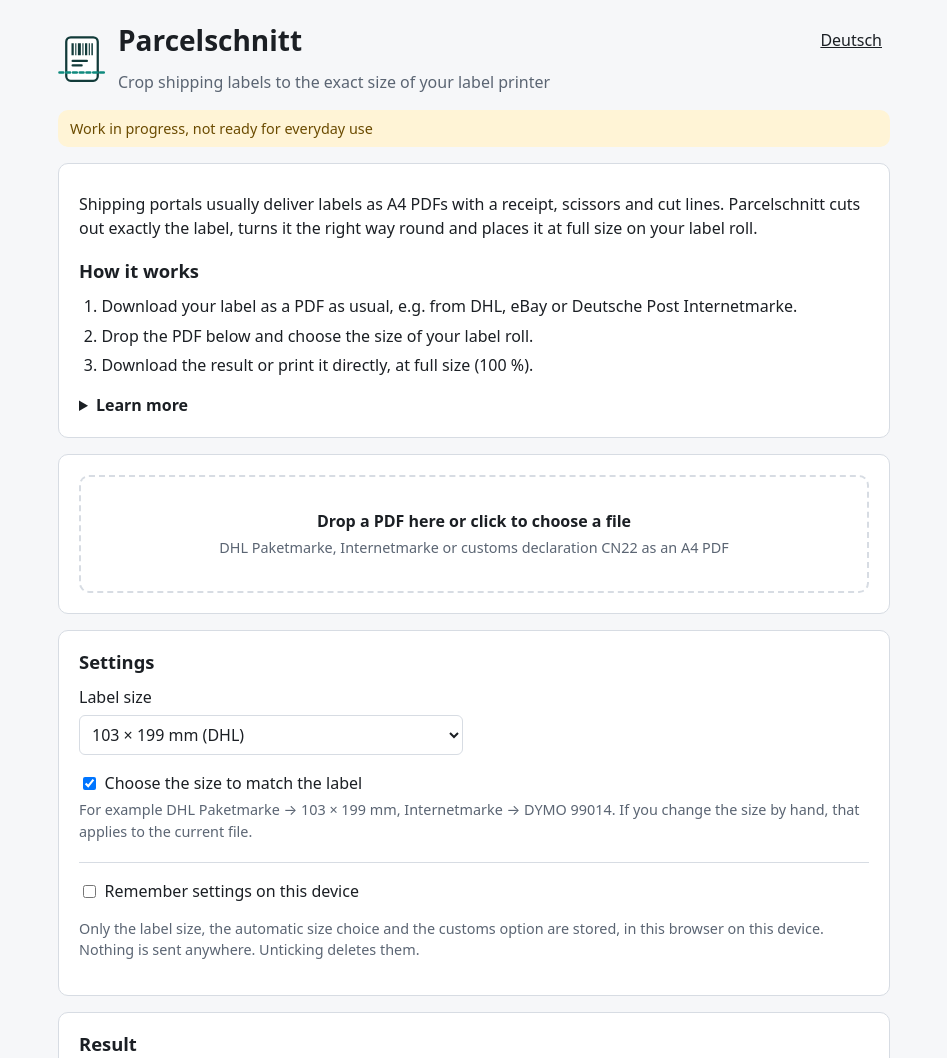
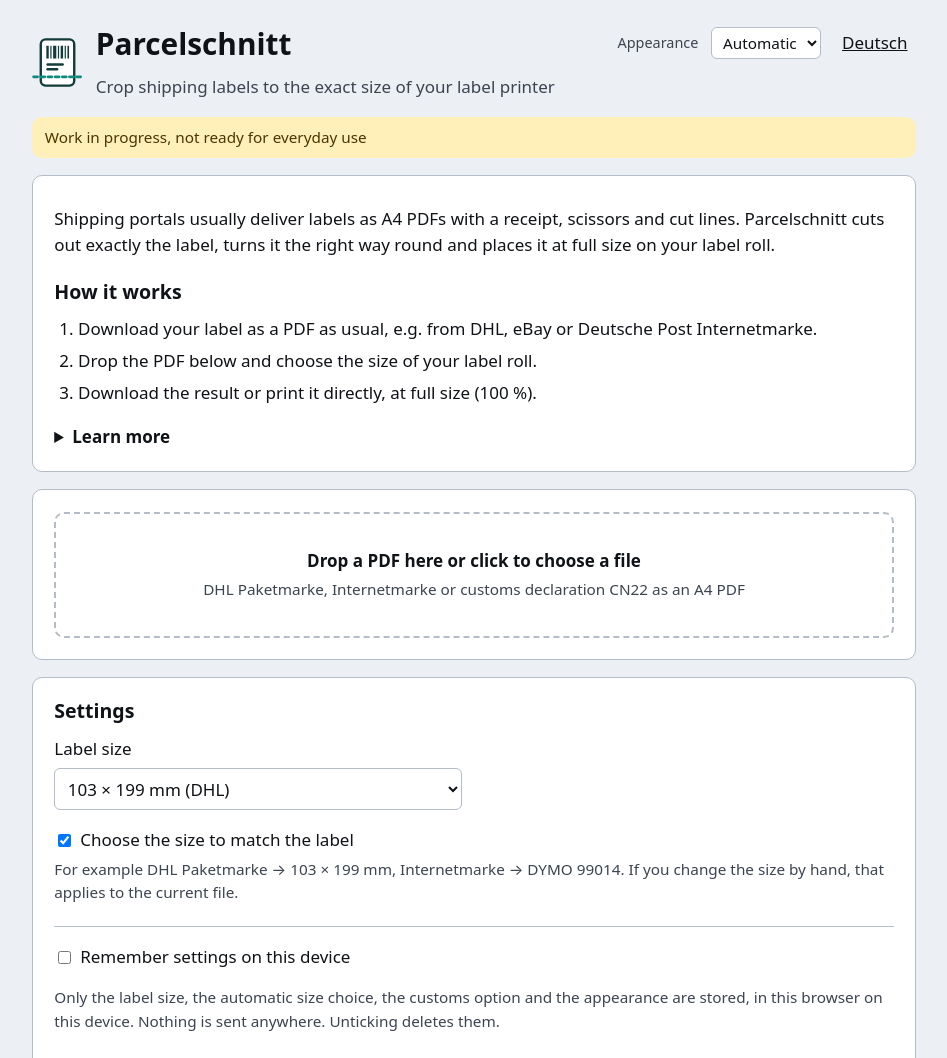
Before and after one commit to Parcelschnitt/parcelschnitt, a website built with Vite: page index.html in a window 1280 px wide. Shown: the top 1058 px of the page, without its empty margins (166-1113 px from the left). Built offline with nearby package versions, Linux system fonts and the light colour scheme.

Commit message:
feat(ui): appearance switch and a higher-contrast light theme
- 'Appearance: automatic / light / dark' in the header; automatic
  follows the system as before, light and dark override it
- light theme reworked for readability: near-black secondary text,
  stronger borders, tinted page background, slightly larger base font
- the choice is part of the opt-in remembered settings (older data
  defaults to automatic) and is applied on the legal pages as well
- privacy policy and settings hint mention the stored appearance

Co-Authored-By: Claude Opus 5.5 <noreply@anthropic.com>

```diff
--- a/index.html
+++ b/index.html
@@ -19,7 +19,15 @@
           <p class="tagline" data-i18n="app.tagline"></p>
         </div>
       </div>
-      <button type="button" id="lang-toggle" class="link-button"></button>
+      <div class="header-controls">
+        <label for="theme-select" data-i18n="theme.label"></label>
+        <select id="theme-select">
+          <option value="system" data-i18n="theme.system"></option>
+          <option value="light" data-i18n="theme.light"></option>
+          <option value="dark" data-i18n="theme.dark"></option>
+        </select>
+        <button type="button" id="lang-toggle" class="link-button"></button>
+      </div>
     </header>
 
     <p class="wip" role="note" data-i18n="app.wip"></p>
--- a/src/ui/i18n.ts
+++ b/src/ui/i18n.ts
@@ -14,6 +14,10 @@ const de = {
   'app.privacy':
     'Alles bleibt auf deinem Gerät: Die PDF wird nur in deinem Browser verarbeitet. Keine Uploads, kein Konto, kein Tracking.',
   'lang.switch': 'English',
+  'theme.label': 'Darstellung',
+  'theme.system': 'Automatisch',
+  'theme.light': 'Hell',
+  'theme.dark': 'Dunkel',
   'lang.switchLabel': 'Switch to English',
 
   'file.drop': 'PDF hierher ziehen oder klicken, um eine Datei auszuwählen',
@@ -33,7 +37,7 @@ const de = {
   'settings.allowShrink': 'Trotzdem verkleinert ausgeben (nicht empfohlen)',
   'settings.remember': 'Einstellungen auf diesem Gerät merken',
   'settings.rememberHint':
-    'Gespeichert werden nur Etikettenformat, automatische Formatwahl und Zoll-Option, im Browser dieses Geräts. Nichts wird übertragen. Häkchen entfernen löscht die Angaben.',
+    'Gespeichert werden nur Etikettenformat, automatische Formatwahl, Zoll-Option und Darstellung, im Browser dieses Geräts. Nichts wird übertragen. Häkchen entfernen löscht die Angaben.',
   'settings.rememberFailed':
     'Dein Browser erlaubt das Speichern nicht (z. B. im privaten Modus). Die Einstellungen gelten nur für diesen Besuch.',
 
@@ -146,6 +150,10 @@ const en: Record<MessageKey, string> = {
   'app.privacy':
     'Everything stays on your device: the PDF is processed only in your browser. No uploads, no account, no tracking.',
   'lang.switch': 'Deutsch',
+  'theme.label': 'Appearance',
+  'theme.system': 'Automatic',
+  'theme.light': 'Light',
+  'theme.dark': 'Dark',
   'lang.switchLabel': 'Auf Deutsch umschalten',
 
   'file.drop': 'Drop a PDF here or click to choose a file',
@@ -165,7 +173,7 @@ const en: Record<MessageKey, string> = {
   'settings.allowShrink': 'Shrink anyway (not recommended)',
   'settings.remember': 'Remember settings on this device',
   'settings.rememberHint':
-    'Only the label size, the automatic size choice and the customs option are stored, in this browser on this device. Nothing is sent anywhere. Unticking deletes them.',
+    'Only the label size, the automatic size choice, the customs option and the appearance are stored, in this browser on this device. Nothing is sent anywhere. Unticking deletes them.',
   'settings.rememberFailed':
     'Your browser does not allow storing settings (e.g. in private mode). They apply to this visit only.',
 
--- a/src/ui/main.ts
+++ b/src/ui/main.ts
@@ -19,6 +19,7 @@ import {
 } from './protocol.ts';
 import { defaultSelection, fromMm, toMm, turn, type Box } from './selection.ts';
 import { SelectionEditor } from './selectionEditor.ts';
+import { applyTheme, isTheme, type Theme } from './theme.ts';
 import { browserStorage, forgetSettings, loadSettings, saveSettings } from './settings.ts';
 import {
   describeLabel,
@@ -36,6 +37,7 @@ function element<T extends HTMLElement>(id: string, type: new () => T): T {
 
 const ui = {
   langToggle: element('lang-toggle', HTMLButtonElement),
+  themeSelect: element('theme-select', HTMLSelectElement),
   dropZone: element('drop-zone', HTMLLabelElement),
   fileInput: element('file-input', HTMLInputElement),
   fileName: element('file-name', HTMLParagraphElement),
@@ -610,6 +612,7 @@ function persistSettings(): void {
     profileId: selectedProfileId(),
     customsForms: selectedCustoms(),
     autoProfile: ui.autoProfileCheckbox.checked,
+    theme: selectedTheme(),
   });
   ui.rememberFailed.hidden = saved;
   if (!saved) ui.rememberCheckbox.checked = false;
@@ -621,8 +624,20 @@ function restoreSettings(): void {
   ui.profileSelect.value = saved.profileId;
   ui.customsSelect.value = saved.customsForms;
   ui.autoProfileCheckbox.checked = saved.autoProfile;
+  ui.themeSelect.value = saved.theme;
+  applyTheme(saved.theme);
   ui.rememberCheckbox.checked = true;
 }
+
+function selectedTheme(): Theme {
+  const value = ui.themeSelect.value;
+  return isTheme(value) ? value : 'system';
+}
+
+ui.themeSelect.addEventListener('change', () => {
+  applyTheme(selectedTheme());
+  persistSettings();
+});
 
 ui.rememberCheckbox.addEventListener('change', () => {
   if (ui.rememberCheckbox.checked) {
--- a/src/ui/settings.ts
+++ b/src/ui/settings.ts
@@ -2,13 +2,14 @@
  * Optional, user-initiated persistence of preferences. Off by default (privacy by default):
  * nothing is written until the user ticks "remember settings", and unticking deletes it.
  *
- * Only the label size, the customs option and the auto-format choice are stored, never file
- * data, and never the permission to shrink (that stays a deliberate per-file decision).
+ * Only the label size, the customs option, the auto-format choice and the colour theme are
+ * stored, never file data, and never the permission to shrink (that stays a deliberate per-file decision).
  * Stored data is treated as untrusted and validated on read.
  */
 import type { CustomsFormOutput } from '../core/index.ts';
 import type { ProfileId } from '../profiles/index.ts';
 import { isProfileId } from './protocol.ts';
+import { isTheme, type Theme } from './theme.ts';
 
 export const SETTINGS_KEY = 'parcelschnitt.settings.v1';
 
@@ -17,6 +18,8 @@ export interface Settings {
   readonly customsForms: CustomsFormOutput;
   /** Choose the format to match the label. Missing in older stored data: on. */
   readonly autoProfile: boolean;
+  /** Colour theme. Missing in older stored data: follow the system. */
+  readonly theme: Theme;
 }
 
 /** The subset of the Web Storage API used here (injectable for tests). */
@@ -34,10 +37,15 @@ export function parseSettings(raw: string | null): Settings | null {
     return null;
   }
   if (typeof data !== 'object' || data === null) return null;
-  const { profileId, customsForms, autoProfile = true } = data as Record<string, unknown>;
+  const {
+    profileId,
+    customsForms,
+    autoProfile = true,
+    theme = 'system',
+  } = data as Record<string, unknown>;
   if (!isProfileId(profileId) || !isCustomsOption(customsForms)) return null;
-  if (typeof autoProfile !== 'boolean') return null;
-  return { profileId, customsForms, autoProfile };
+  if (typeof autoProfile !== 'boolean' || !isTheme(theme)) return null;
+  return { profileId, customsForms, autoProfile, theme };
 }
 
 /** Stored settings, or null when none (or invalid ones) exist or storage is unavailable. */
@@ -59,6 +67,7 @@ export function saveSettings(storage: SettingsStorage | null, settings: Settings
         profileId: settings.profileId,
         customsForms: settings.customsForms,
         autoProfile: settings.autoProfile,
+        theme: settings.theme,
       }),
     );
     return true;
--- a/src/ui/styles.css
+++ b/src/ui/styles.css
@@ -1,21 +1,22 @@
 /* Parcelschnitt UI. System fonts only: no external resources. */
 
 :root {
-  --bg: #f6f7f9;
+  /* Light theme (default): contrast well above WCAG AA, also for secondary text. */
+  --bg: #eceff3;
   --surface: #ffffff;
-  --text: #1b1f24;
-  --muted: #5b6573;
-  --border: #d7dce3;
-  --accent: #0f766e;
+  --text: #0f1216;
+  --muted: #3c4450;
+  --border: #b4bcc7;
+  --accent: #0a6660;
   --accent-text: #ffffff;
-  --focus: #0b5fff;
-  --ok: #1d6b35;
-  --warn-bg: #fff4d6;
-  --warn-text: #6b4b00;
-  --error-bg: #fde8ea;
-  --error-text: #8a0f1f;
+  --focus: #0047d6;
+  --ok: #145a2a;
+  --warn-bg: #ffefb8;
+  --warn-text: #4d3500;
+  --error-bg: #fde2e5;
+  --error-text: #74091a;
   --radius: 10px;
-  color-scheme: light dark;
+  color-scheme: light;
   font-family:
     system-ui,
     -apple-system,
@@ -24,26 +25,49 @@
     'Helvetica Neue',
     Arial,
     sans-serif;
-  line-height: 1.5;
+  font-size: 1.0625rem;
+  line-height: 1.55;
   color: var(--text);
   background: var(--bg);
 }
 
+/*
+ * Dark theme: chosen explicitly (data-theme="dark") or, with the "automatic" setting, when the
+ * system prefers dark. The two blocks must stay identical.
+ */
+:root[data-theme='dark'] {
+  --bg: #12151a;
+  --surface: #1b1f26;
+  --text: #eef1f4;
+  --muted: #b3bcc8;
+  --border: #3d4552;
+  --accent: #4fd1c0;
+  --accent-text: #0b1f1d;
+  --focus: #7aa8ff;
+  --ok: #7ad996;
+  --warn-bg: #3a2f10;
+  --warn-text: #ffdf8a;
+  --error-bg: #3d1419;
+  --error-text: #ffc2ca;
+  color-scheme: dark;
+}
+
 @media (prefers-color-scheme: dark) {
-  :root {
+  :root:not([data-theme='light']) {
     --bg: #12151a;
     --surface: #1b1f26;
-    --text: #e8ebef;
-    --muted: #a3acb8;
-    --border: #343b46;
+    --text: #eef1f4;
+    --muted: #b3bcc8;
+    --border: #3d4552;
     --accent: #4fd1c0;
     --accent-text: #0b1f1d;
-    --focus: #6ea0ff;
-    --ok: #6fd18c;
+    --focus: #7aa8ff;
+    --ok: #7ad996;
     --warn-bg: #3a2f10;
-    --warn-text: #ffd977;
+    --warn-text: #ffdf8a;
     --error-bg: #3d1419;
-    --error-text: #ffb3bd;
+    --error-text: #ffc2ca;
+    color-scheme: dark;
   }
 }
 
@@ -502,3 +526,23 @@ details.more li + li {
 .field-hint {
   margin: -0.75rem 0 1rem;
 }
+
+/* ---- header controls ---- */
+
+.header-controls {
+  display: flex;
+  flex-wrap: wrap;
+  align-items: center;
+  justify-content: flex-end;
+  gap: 0.25rem 0.75rem;
+}
+
+.header-controls label {
+  color: var(--muted);
+  font-size: 0.85rem;
+}
+
+.header-controls select {
+  padding: 0.25rem 0.4rem;
+  font-size: 0.9rem;
+}
--- /dev/null
+++ b/src/ui/theme.ts
@@ -0,0 +1,14 @@
+/**
+ * Colour theme: follow the system ("system"), or force light or dark. The choice is applied as
+ * `data-theme` on <html>; styles.css does the rest.
+ */
+export type Theme = 'system' | 'light' | 'dark';
+
+export const THEMES: readonly Theme[] = ['system', 'light', 'dark'];
+
+export const isTheme = (value: unknown): value is Theme => THEMES.some((theme) => theme === value);
+
+export function applyTheme(theme: Theme, root: HTMLElement = document.documentElement): void {
+  if (theme === 'system') root.removeAttribute('data-theme');
+  else root.setAttribute('data-theme', theme);
+}
```
Also changed, not shown: CLAUDE.md (+5 -2 lines), datenschutz.html (+10 -8 lines), impressum.html (+1 -0 lines), src/ui/legalPage.ts (added, +9 -0 lines), tests/settings.test.ts (+21 -4 lines).
